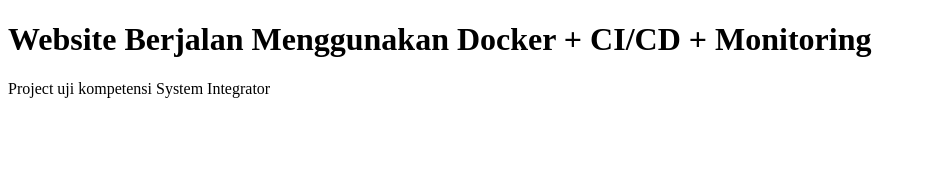
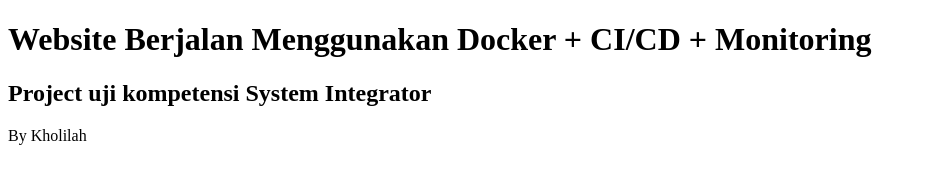
Before and after one commit to kholi-lah/BNSP, a plain HTML site: page index.html in a window 1280 px wide. Shown: the whole page, without its empty margins (0-927 px from the left). Drawn offline with Linux system fonts and the light colour scheme.

Commit message:
edit web

```diff
--- a/index.html
+++ b/index.html
@@ -5,6 +5,7 @@
 </head>
 <body>
     <h1>Website Berjalan Menggunakan Docker + CI/CD + Monitoring</h1>
-    <p>Project uji kompetensi System Integrator</p>
+    <h2>Project uji kompetensi System Integrator</h2>
+    <p> By Kholilah </p>
 </body>
 </html>
```
